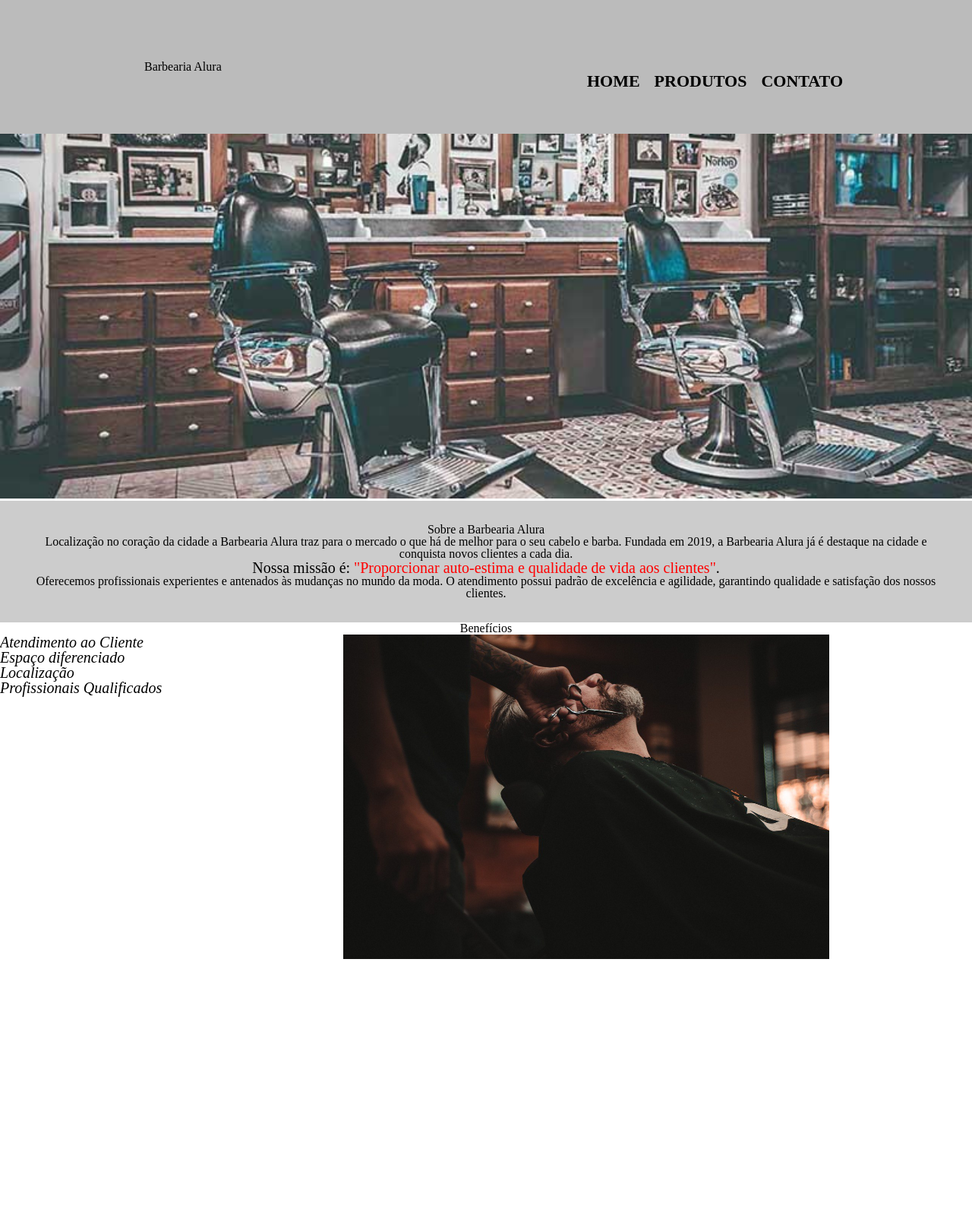
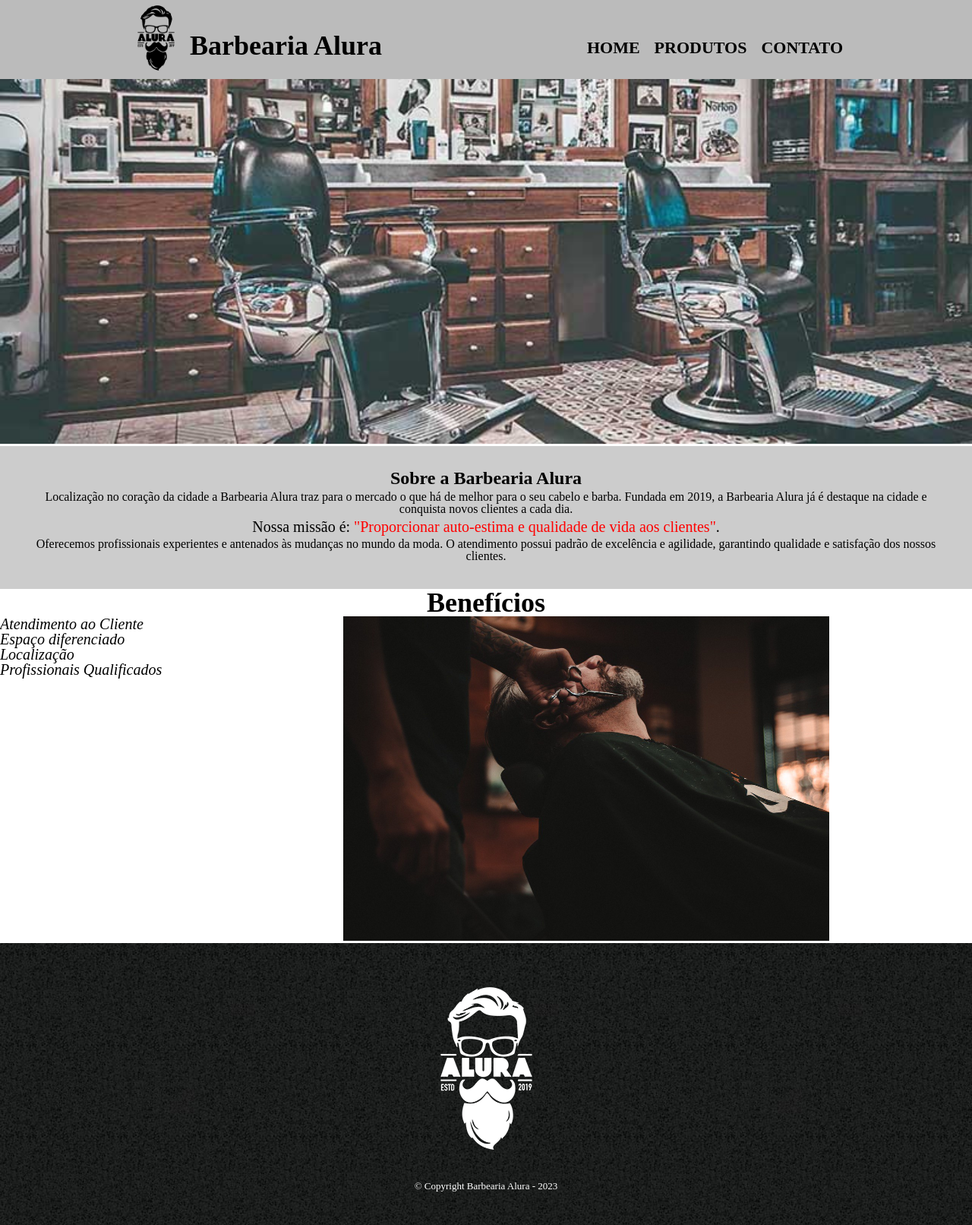
Before and after one commit to Hiigum/Barbearia-Alura, a plain HTML site: page index.html in a window 1280 px wide. Shown: the whole page at 76% size. Before the commit the page ends 1265 px from the top, so only its background shows below. Drawn offline with Linux system fonts and the light colour scheme.

Commit message:
pag-principal

```diff
--- a/ASSETS/style.css
+++ b/ASSETS/style.css
@@ -1,15 +1,15 @@
 header{
     background-color: #BBBBBB;
-    padding: 5rem 0;
+
 }
 
 nav{
     position: absolute;
     right: 0;
-
+    top: 3.25rem;
 }
 
-nav li{
+nav ul li{
     display: inline;
     margin: 0 0 0 15px;
 }
@@ -29,30 +29,43 @@ nav a:hover{
 
 p{
     text-align: center;
+    padding-bottom: 5px;
 }
 
 em b{
     color: red;
 }
 
+.img--nav{
+    height: 100px;
+}
+
 .caixa{
     width: 940px;
+    height: 6.5rem;
     position: relative;
     margin: 0 auto;
 }
 
 .titulo--principal{
-    padding-left: 20px;
+    padding: 0 0 0 5rem;
+    font-size: 36px;
+    position: absolute;
+    font-weight: bold;
+    top: 2.60rem;
 }
 
 .titulo--centralizado{
     text-align: center;
-
-    border-radius: 10%;
+    font-size: 24px;
+    font-weight: bold;
+    padding-bottom: 5px;
 }
 
 .titulo--beneficios{
     text-align: center;
+    font-size: 36px;
+    font-weight: bold;
 }
 
 .missao{
@@ -84,3 +97,15 @@ em b{
 .img--beneficios{
     width: 50%;
 }
+
+footer{
+    text-align: center;
+    background: url("IMG/bg.jpg");
+    padding: 40px 0;
+}
+
+.copyright{
+    color: #FFFFFF;
+    font-size: 13px;
+    margin: 20px 0 0;
+}
--- a/index.html
+++ b/index.html
@@ -12,8 +12,10 @@
 </head>
 
 <body>
+
     <header>
         <div class="caixa">
+            <img class="img--nav" src="assets/IMG/logo.png" alt="">
             <h1 class="titulo--principal">Barbearia Alura</h1>
             <nav>
                 <ul>
@@ -24,21 +26,25 @@
             </nav>
         </div>
     </header>
-
-    <img class="img--banner" src="assets/IMG/PAG_Principal/banner.jpg" alt="">
+    <main>
+        <img class="img--banner" src="assets/IMG/banner.jpg" alt="">
 
         <div class="fundo--principal">
 
             <h2 class="titulo--centralizado">Sobre a Barbearia Alura</h2>
 
-        <p>Localização no coração da cidade a <b>Barbearia Alura</b> traz para o mercado o que há de melhor para o seu
-            cabelo e barba. Fundada em 2019, a Barbearia Alura já é destaque na cidade e conquista novos clientes a cada
+            <p>Localização no coração da cidade a <b>Barbearia Alura</b> traz para o mercado o que há de melhor para o
+                seu
+                cabelo e barba. Fundada em 2019, a Barbearia Alura já é destaque na cidade e conquista novos clientes a
+                cada
                 dia.</p>
 
-        <p class="missao"><em>Nossa missão é: <b>"Proporcionar auto-estima e qualidade de vida aos clientes"</b>.</em>
+            <p class="missao"><em>Nossa missão é: <b>"Proporcionar auto-estima e qualidade de vida aos
+                        clientes"</b>.</em>
             </p>
 
-        <p>Oferecemos profissionais experientes e antenados às mudanças no mundo da moda. O atendimento possui padrão de
+            <p>Oferecemos profissionais experientes e antenados às mudanças no mundo da moda. O atendimento possui
+                padrão de
                 excelência e agilidade, garantindo qualidade e satisfação dos nossos clientes.</p>
         </div>
 
@@ -51,8 +57,13 @@
                 <li>Profissionais Qualificados</li>
             </ul>
 
-        <img class="img--beneficios" src="assets/IMG/PAG_Principal/beneficios.jpg" alt="">
+            <img class="img--beneficios" src="assets/IMG/beneficios.jpg" alt="">
         </div>
+    </main>
+    <footer>
+        <img src="assets/IMG/logo-branco.png" alt="">
+        <p class="copyright">&copy; Copyright Barbearia Alura - 2023</p>
+    </footer>
 
 </body>
 
```
Also changed, not shown: produtos.html (+5 -5 lines), ASSETS/IMG/Produtos/assinatura.jpg (deleted), ASSETS/IMG/banner.jpg (renamed from ASSETS/IMG/PAG_Principal/banner.jpg), ASSETS/IMG/barba.jpg (renamed from ASSETS/IMG/Produtos/barba.jpg), ASSETS/IMG/beneficios.jpg (renamed from ASSETS/IMG/PAG_Principal/beneficios.jpg), ASSETS/IMG/cabelo+barba.jpg (renamed from ASSETS/IMG/Produtos/cabelo+barba.jpg), ASSETS/IMG/cabelo.jpg (renamed from ASSETS/IMG/Produtos/cabelo.jpg), ASSETS/IMG/logo-branco.png (renamed from ASSETS/IMG/Produtos/logo-branco.png), ASSETS/IMG/logo.png (renamed from ASSETS/IMG/Produtos/logo.png). Lines whose indentation alone changed are shown as unchanged.
